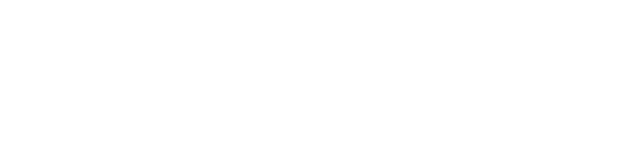
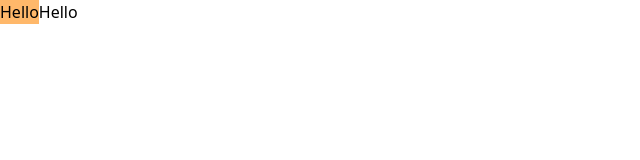
Before and after one commit to balintbenczik/tailwind-navbars, a plain HTML site: page index.html in a window 1280 px wide. Shown: the whole page, without its empty margins (0-640 px from the left). Drawn offline with nearby package versions, Linux system fonts and the light colour scheme.

Commit message:
Update index.html

```diff
--- a/index.html
+++ b/index.html
@@ -1,11 +1,22 @@
 <!DOCTYPE html>
 <html lang="en">
+
 <head>
     <meta charset="UTF-8">
     <meta name="viewport" content="width=device-width, initial-scale=1.0">
+    <script src="https://cdn.jsdelivr.net/npm/@tailwindcss/browser@4"></script>
     <title>Document</title>
 </head>
+
 <body>
+    <div class="flex flex-row">
+        <div class="flex bg-orange-300">
+            <p class="">Hello</p>
+        </div>
+        <div class="flex">
+            <p>Hello</p>
+        </div>
+    </div>
+</body>
 
-</body>
 </html>
```
